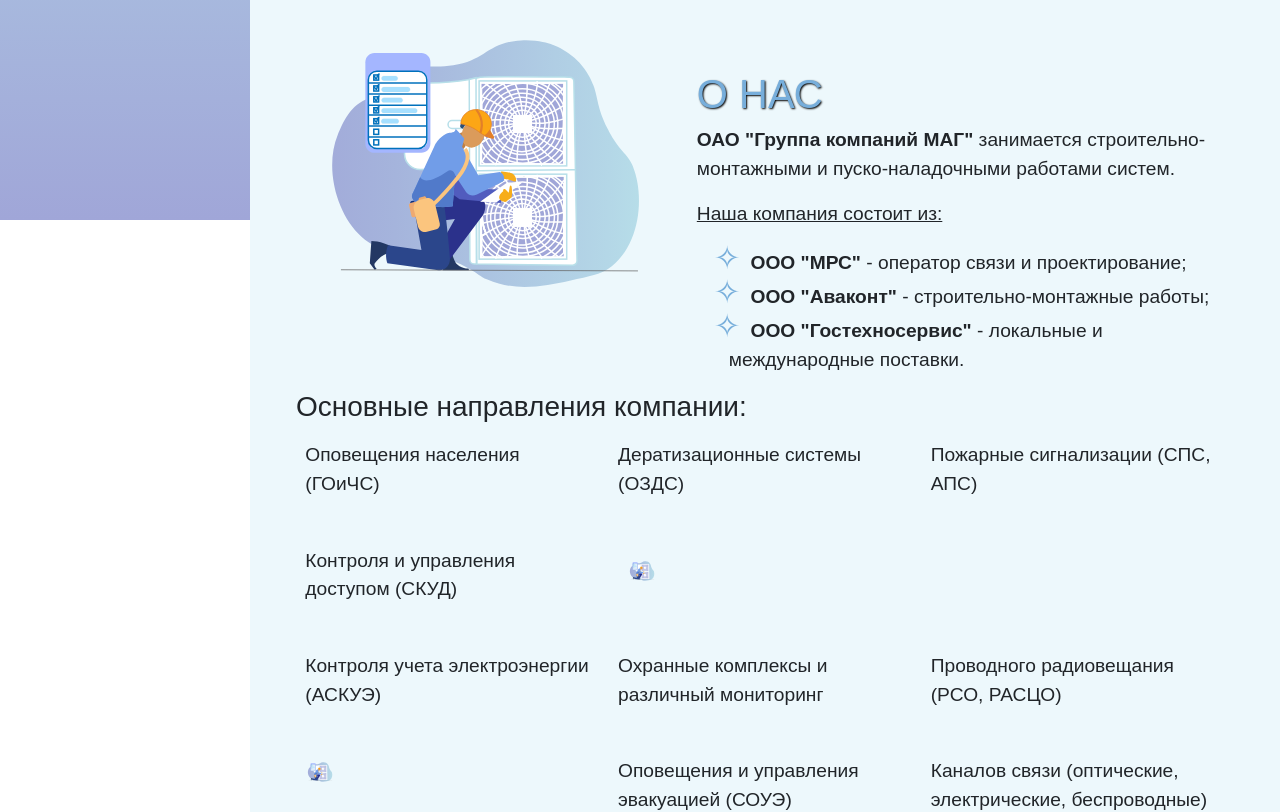
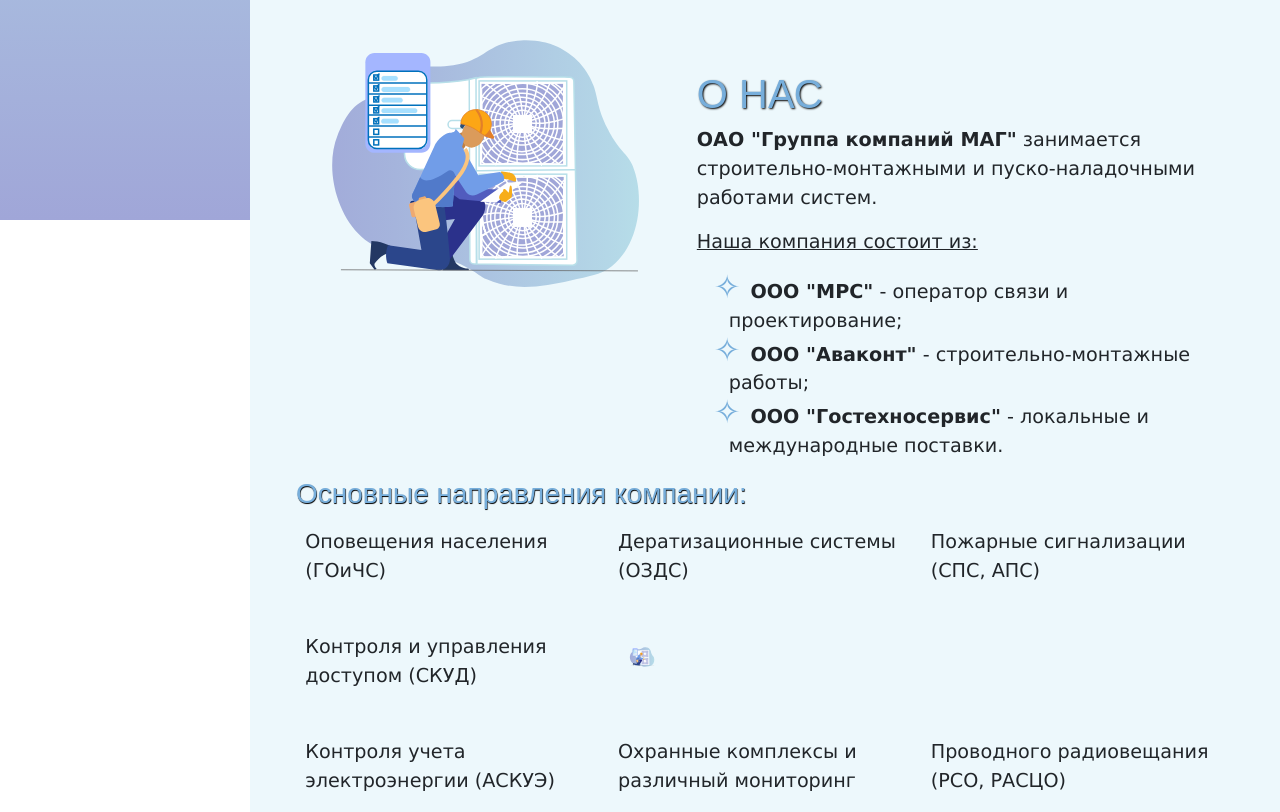
Before and after one commit to AnigalHub/GroupOfCompaniesMAG, a Vue app: page / in a window 1280 px wide. Shown: the part 580-1392 px from the top of the page. Built offline with nearby package versions, Linux system fonts and the light colour scheme; a web font is replaced by a local one.

Commit message:
добавлены общие стили на все компоненты

```diff
--- a/src/App.vue
+++ b/src/App.vue
@@ -64,8 +64,16 @@ h2{
     color: #77AEDB;
     font-size: 2.5rem !important;
 }
-p,li,.text{
+h3{
+    text-shadow: .5px .5px .8px #000;
+    color: #77AEDB;
+}
+b,u, p,li,.text{
     font-size: 1.2rem;
     line-height: 1.8rem;
+    font-family: Verdana,Geneva,sans-serif,"websafe";
+}
+button{
+    font-family: Verdana,Geneva,sans-serif,"websafe";
 }
 </style>
```
